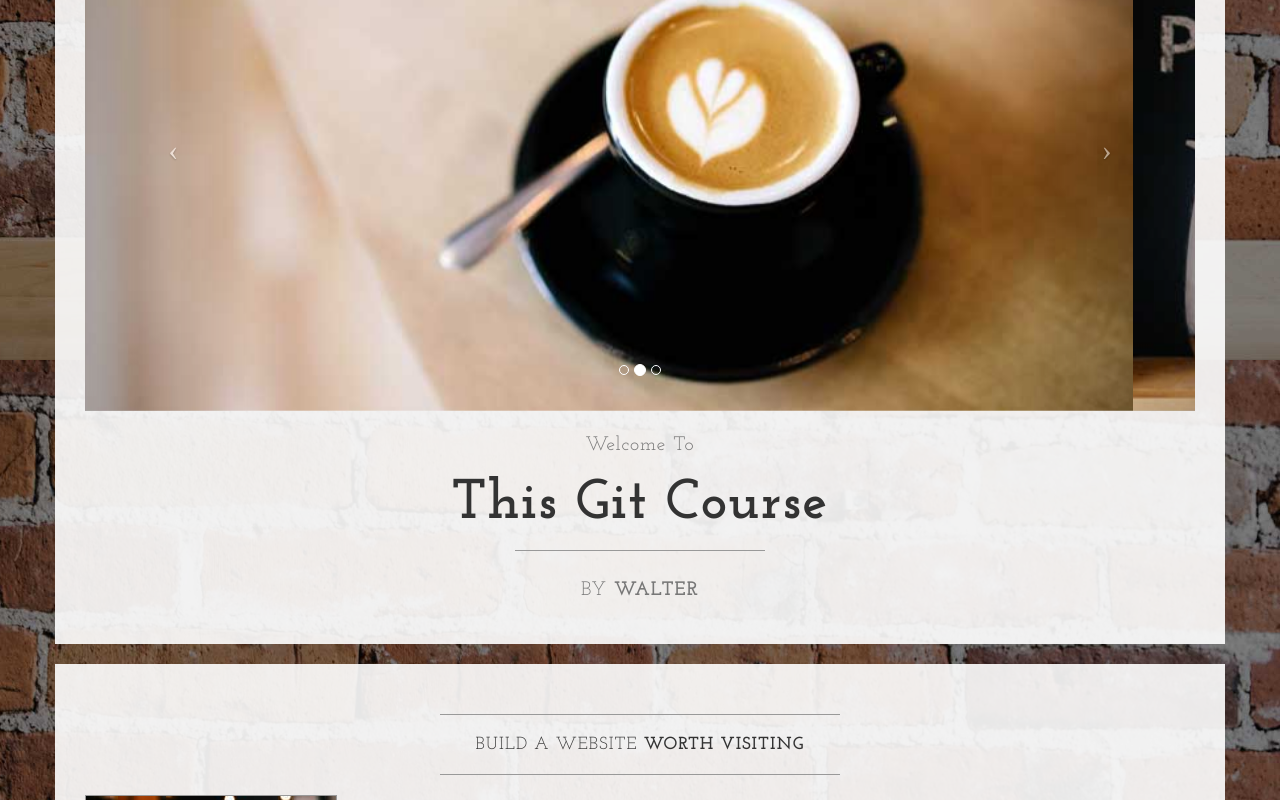
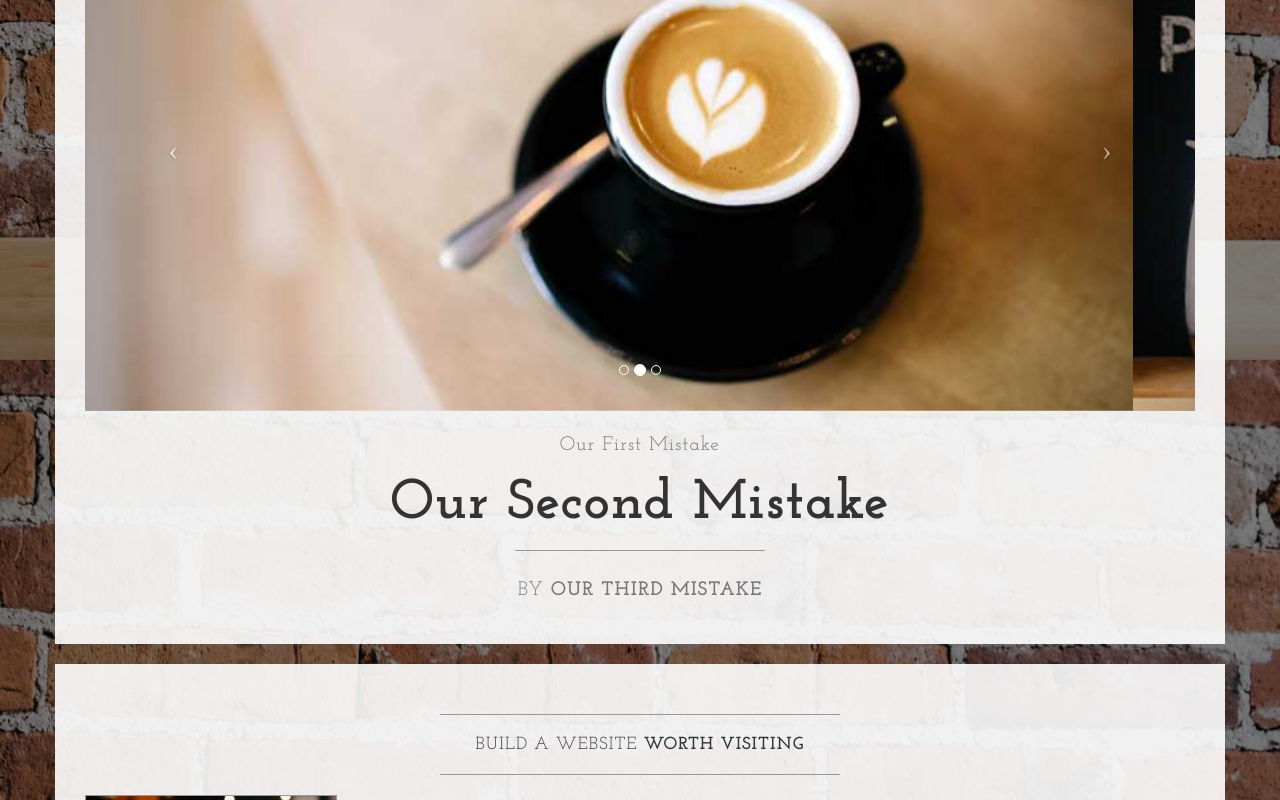
Before and after one commit to waucaylle/Learnable-Git-Course, a plain HTML site: page index.html in a window 1280 px wide. Shown: the part 440-1240 px from the top of the page. Drawn offline with nearby package versions, Linux system fonts and the light colour scheme.

Commit message:
Committing our third mistake, we left the other two in place

```diff
--- a/index.html
+++ b/index.html
@@ -106,13 +106,13 @@
                         </a>
                     </div>
                     <h2 class="brand-before">
-                        <small>Welcome to</small>
+                        <small>Our first mistake</small>
                     </h2>
-                    <h1 class="brand-name">This Git Course</h1>
+                    <h1 class="brand-name">Our second mistake</h1>
                     <hr class="tagline-divider">
                     <h2>
                         <small>By
-                            <strong>Walter</strong>
+                            <strong>Our third mistake</strong>
                         </small>
                     </h2>
                 </div>
```
